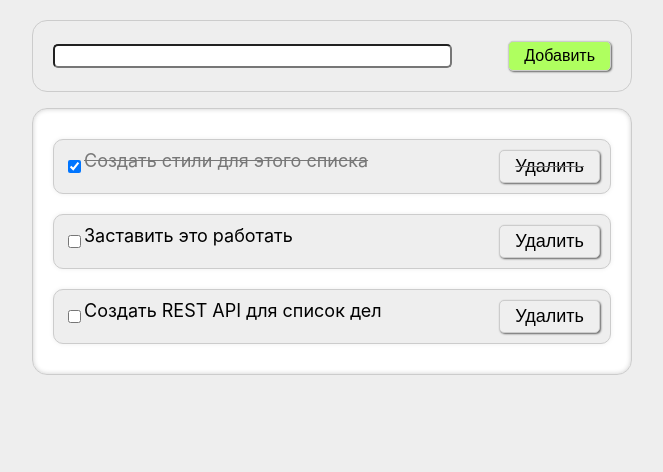
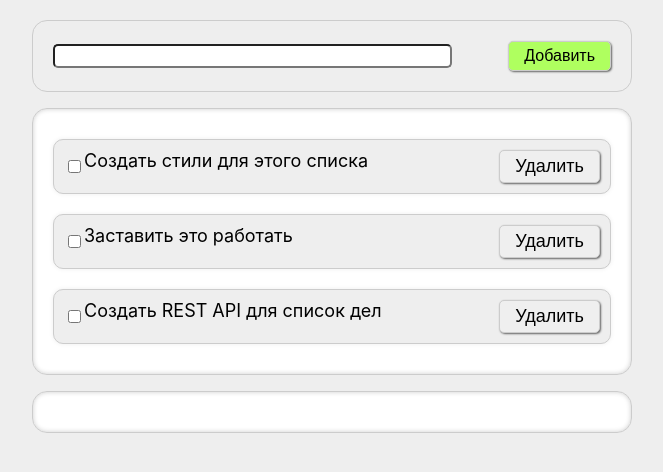
Before and after one commit to dev-alex-ya/todo-client, a React (Create React App) app: page / in a window 1280 px wide. Shown: the top 472 px of the page, without its empty margins (308-971 px from the left). Built offline with nearby package versions, Linux system fonts and the light colour scheme.

Commit message:
add changing isCheck state

```diff
--- a/src/App.js
+++ b/src/App.js
@@ -7,35 +7,35 @@ class App extends Component {
   state = {
     formText: '',
     todoList: [
-      {isChecked: true, text: "Создать стили для этого списка"},
+      {isChecked: false, text: "Создать стили для этого списка"},
       {isChecked: false, text: "Заставить это работать"},
       {isChecked: false, text: "Создать REST API для список дел"},
     ],
-
   }
 
   handleAdd = (e) => {
     e.preventDefault();
-    const newTodo = this.state.formText;
-    const todoList = [...this.state.todoList, {text: newTodo}];
+
+    const todoList = [...this.state.todoList, {isChecked: false, text: this.state.formText }];
 
     this.setState({
+      formText: '',
       todoList
-    });
-    this.setState({
-      formText: ''
-    });
-  };
+    })
+  }
 
   handleChange = (e) => {
     this.setState({formText: e.target.value});
   }
 
   handlerCheck = (index) => {
+
     const todoList = this.state.todoList
 
     todoList[index].isChecked = !todoList[index].isChecked
+
     this.setState({todoList})
+
   }
 
   handleDelete = (index) => {
@@ -56,6 +56,13 @@ class App extends Component {
             <button className="btnAdd" onClick={this.handleAdd}>Добавить</button>
           </form>
           <TodoList
+            isDoneList={false}
+            onChange={this.handlerCheck.bind(this)}
+            todoList={this.state.todoList}
+            handleDelete={this.handleDelete.bind(this)}
+          />
+          <TodoList
+            isDoneList={true}
             onChange={this.handlerCheck.bind(this)}
             todoList={this.state.todoList}
             handleDelete={this.handleDelete.bind(this)}
--- a/src/TodoList/TodoElement/TodoElement.js
+++ b/src/TodoList/TodoElement/TodoElement.js
@@ -3,7 +3,6 @@ import classes from './TodoElement.module.css'
 
 const TodoElement = (props) => {
   const cls = [classes.Todo]
-  console.log(props.isChecked);
 
   if (props.isChecked) {
     cls.push(classes.checked)
--- a/src/TodoList/TodoList.js
+++ b/src/TodoList/TodoList.js
@@ -8,13 +8,15 @@ const TodoList = (props) => {
     {
       props.todoList.map((todo, index) => {
         return (
-          <TodoElement
+          props.isDoneList === todo.isChecked
+            ? <TodoElement
                 isChecked={todo.isChecked}
                 text={todo.text}
                 key={index}
                 handleCheck={props.onChange.bind(this, index)}
                 handleDelete={props.handleDelete.bind(this, index)}
               />
+            : null
         )
       })
     }
```
Lines whose indentation alone changed are shown as unchanged.
